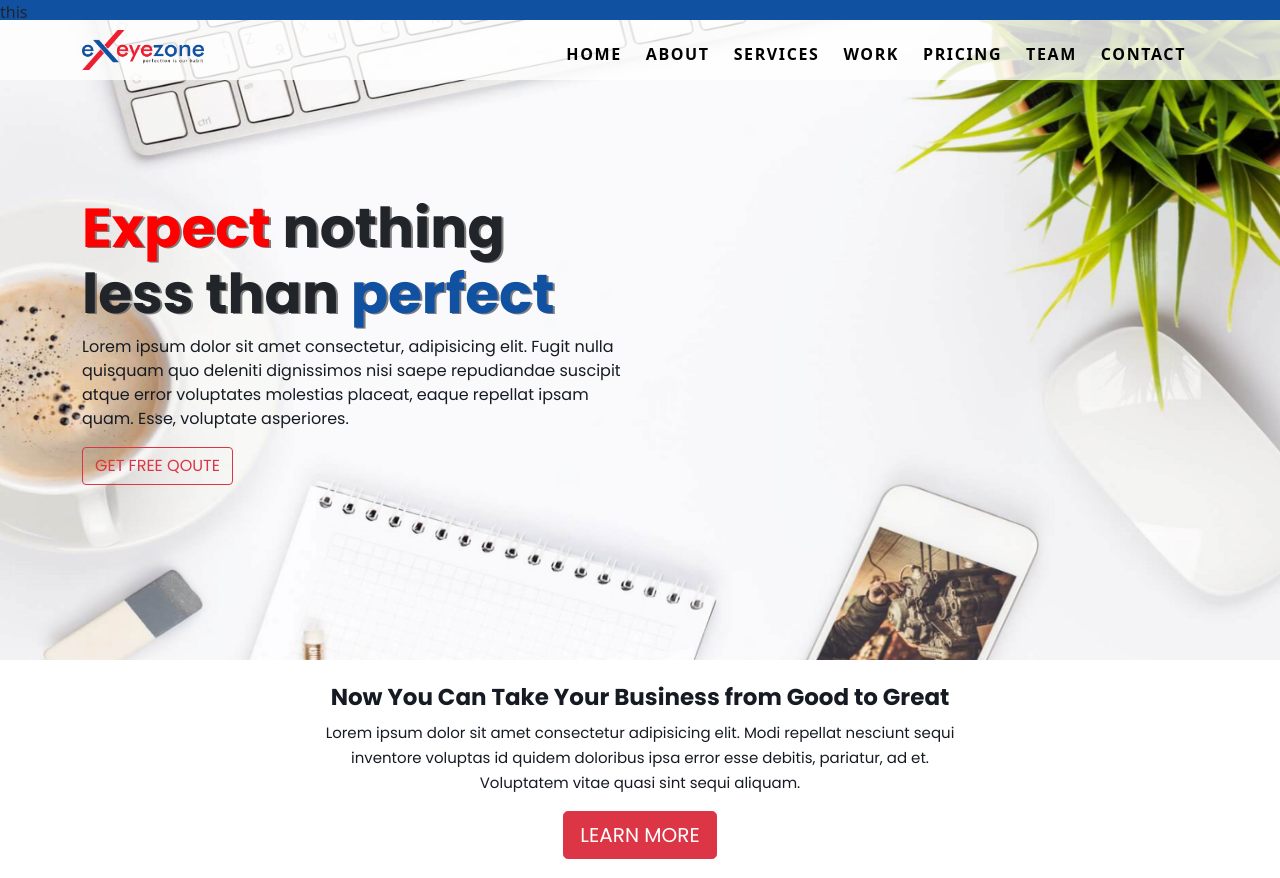
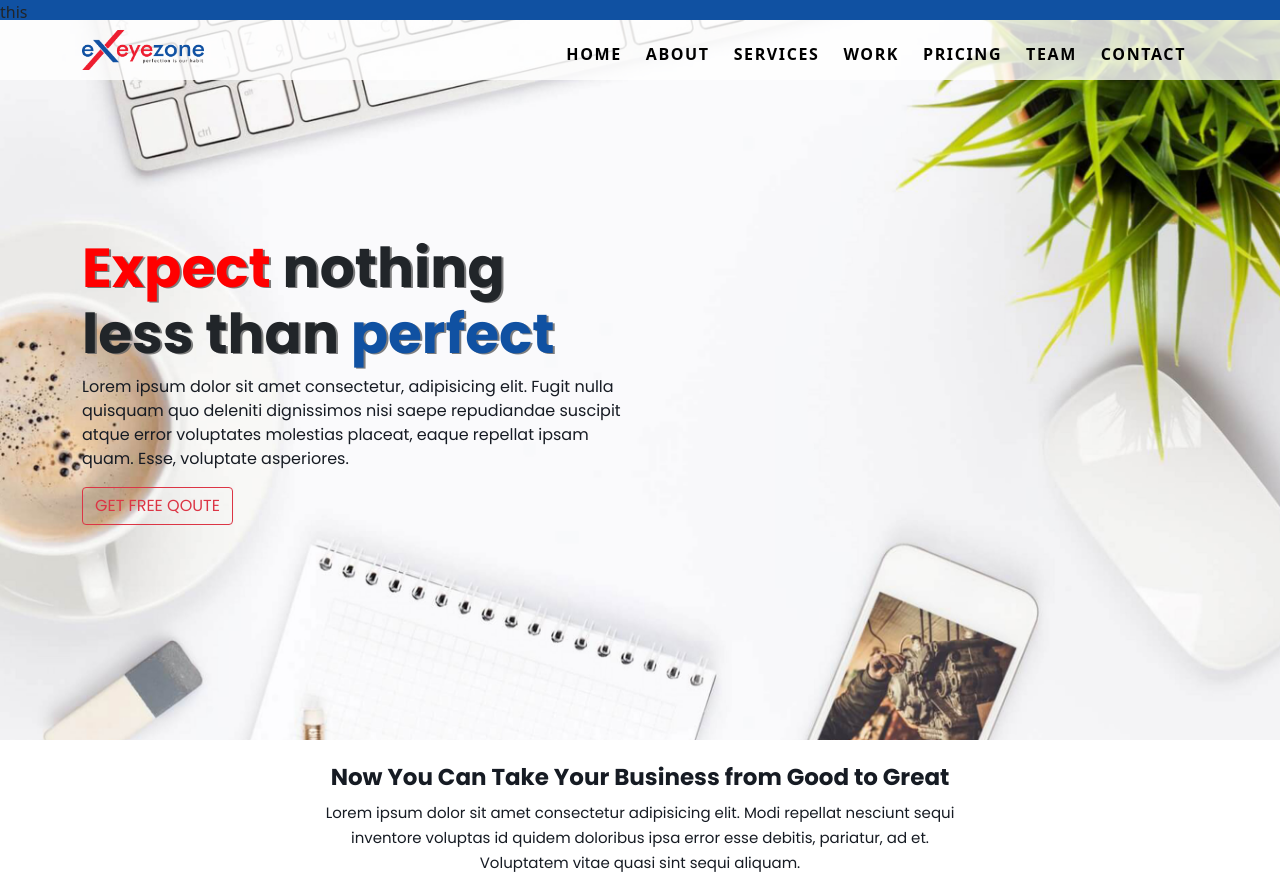
Before and after one commit to NafiulHaque/EXEYZONE, a plain HTML site: page index.html in a window 1280 px wide. Shown: the top 878 px of the page. Drawn offline with nearby package versions, Linux system fonts and the light colour scheme.

Commit message:
hero section edit

```diff
--- a/Assets/CSS/style.css
+++ b/Assets/CSS/style.css
@@ -21,7 +21,7 @@ html,body{
 
 .header-main{
     position: relative;
-    height: 80vh;
+    height: 90vh;
 }
 
 .header-2 .items{
@@ -107,6 +107,15 @@ html,body{
     justify-content: center;
     z-index: 1;
     font-family: Poppins ,monospace,sans-serif;
+}
+.header-main .hero{
+    background-image: url("../images/Hero.jpg");
+    background-position: center;
+    background-size: cover;
+    width: 100%;
+    height: 90vh;
+    position: absolute;
+    z-index: -1;
 }
 
 .header-main .hero-text-main .bold-text{
--- a/index.html
+++ b/index.html
@@ -79,8 +79,7 @@
                 </div>
             </div>
             <div class="hero">
-
-                <img class="img" src="/Assets/images/Hero.jpg" alt="">
+                <!-- <img class="img" src="/Assets/images/Hero.jpg" alt=""> -->
             </div>
         </div>
     </section>
```
